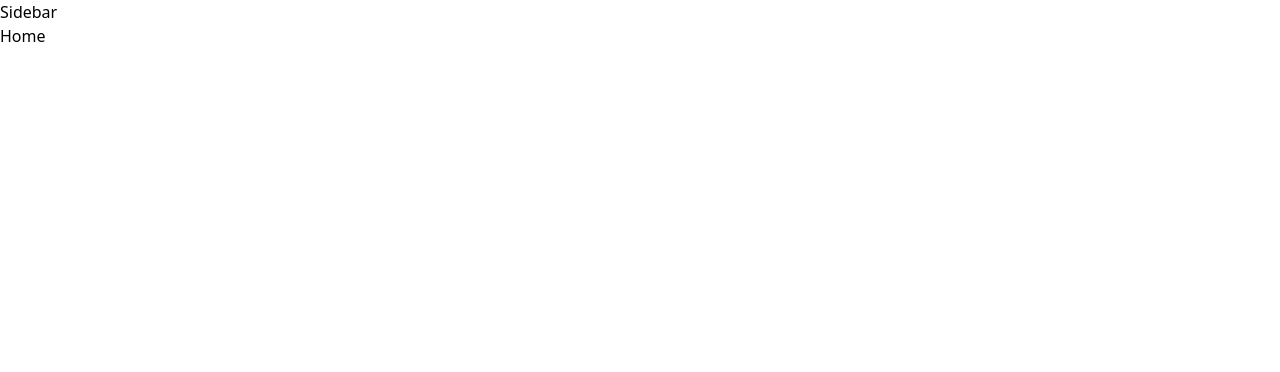
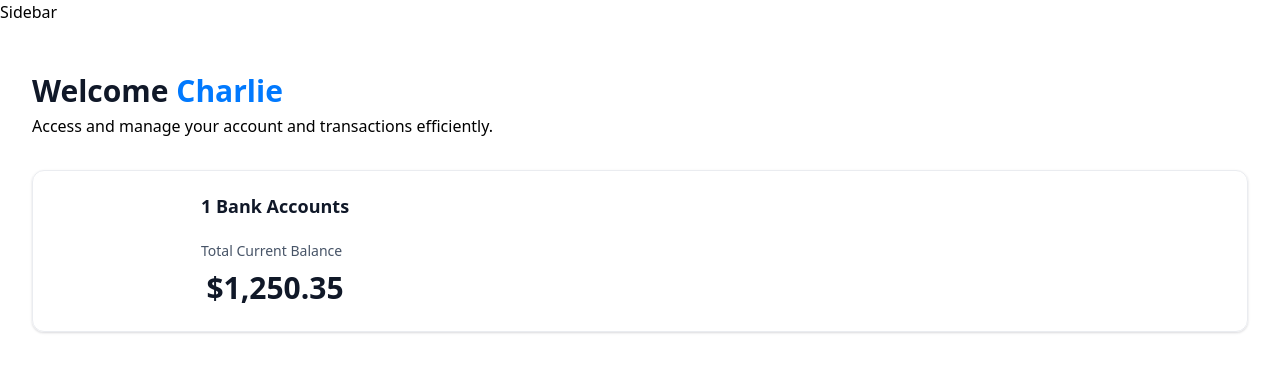
Before and after one commit to CharlesVela66/charlie-horizon, a Next.js app: page / in a window 1280 px wide. Shown: the top 372 px of the page. Built offline with nearby package versions, Linux system fonts and the light colour scheme.

Commit message:
Total Current Balance

```diff
--- a/app/(root)/page.tsx
+++ b/app/(root)/page.tsx
@@ -1,7 +1,31 @@
+import HeaderBox from '@/components/HeaderBox';
+import TotalBalanceBox from '@/components/TotalBalanceBox';
 import React from 'react';
 
 const Home = () => {
-  return <div>Home</div>;
+  const loggedIn = { firstName: 'Charlie' };
+
+  return (
+    <section className="home">
+      <div className="home-content">
+        <header className="home-header">
+          <HeaderBox
+            type="greeting"
+            title="Welcome"
+            user={loggedIn?.firstName || 'Guest'}
+            subtext={
+              'Access and manage your account and transactions efficiently.'
+            }
+          />
+          <TotalBalanceBox
+            accounts={[]}
+            totalBanks={1}
+            totalCurrentBalance={1250.35}
+          />
+        </header>
+      </div>
+    </section>
+  );
 };
 
 export default Home;
--- /dev/null
+++ b/components/AnimatedCounter.tsx
@@ -0,0 +1,14 @@
+'use client';
+
+import React from 'react';
+import CountUp from 'react-countup';
+
+const AnimatedCounter = ({ amount }: { amount: number }) => {
+  return (
+    <div className="w-full total-balance-amount flex-center gap-2">
+      <CountUp decimals={2} decimal="." prefix="$" end={amount} />
+    </div>
+  );
+};
+
+export default AnimatedCounter;
--- /dev/null
+++ b/components/HeaderBox.tsx
@@ -0,0 +1,22 @@
+import React from 'react';
+
+const HeaderBox = ({
+  type = 'title',
+  title,
+  subtext,
+  user,
+}: HeaderBoxProps) => {
+  return (
+    <div className="header-box">
+      <h1 className="header-box-title">
+        {title}
+        {type === 'greeting' && (
+          <span className="text-bankGradient">&nbsp;{user}</span>
+        )}
+      </h1>
+      <p className="header-text-subtext">{subtext}</p>
+    </div>
+  );
+};
+
+export default HeaderBox;
--- /dev/null
+++ b/components/TotalBalanceBox.tsx
@@ -0,0 +1,25 @@
+import { formatAmount } from '@/lib/utils';
+import React from 'react';
+import AnimatedCounter from './AnimatedCounter';
+
+const TotalBalanceBox = ({
+  accounts = [],
+  totalBanks,
+  totalCurrentBalance,
+}: TotlaBalanceBoxProps) => {
+  return (
+    <section className="total-balance">
+      <div className="total-balance-chart">{/* Doughnut Chart */}</div>
+
+      <div className="flex flex-col gap-6">
+        <h2 className="header-2">{totalBanks} Bank Accounts</h2>
+        <div className="flex flex-col gap-2">
+          <p className="total-balance-label">Total Current Balance</p>
+          <AnimatedCounter amount={totalCurrentBalance} />
+        </div>
+      </div>
+    </section>
+  );
+};
+
+export default TotalBalanceBox;
```
